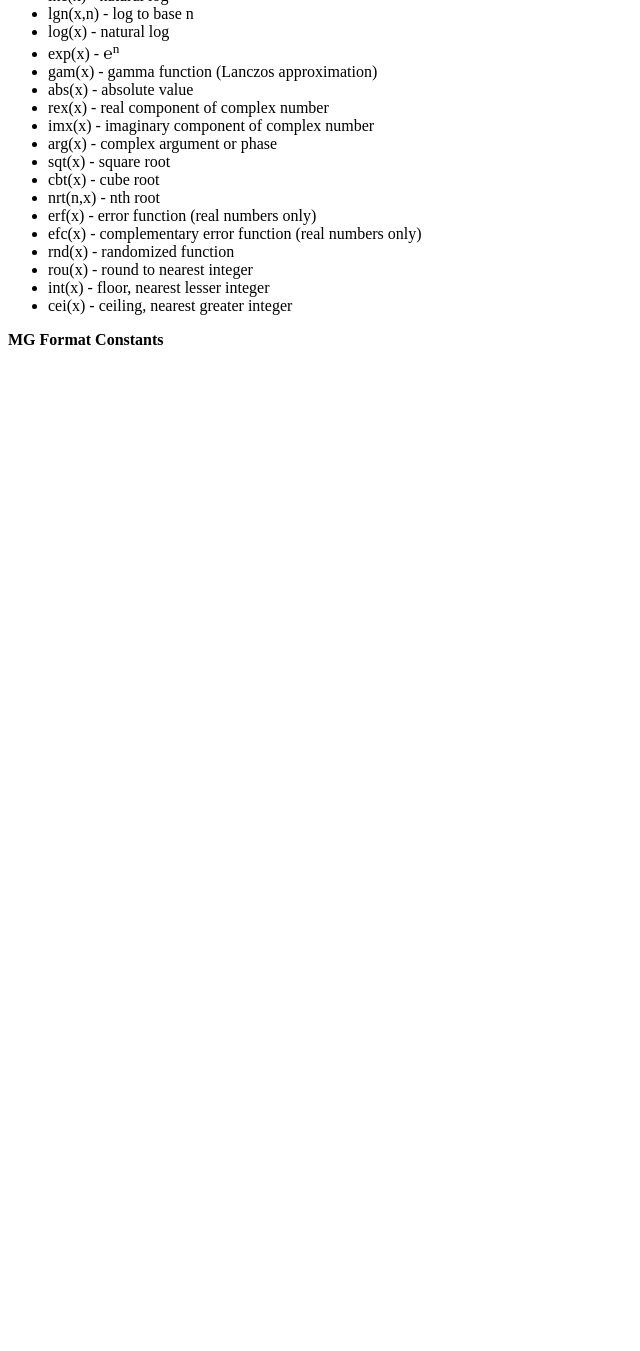
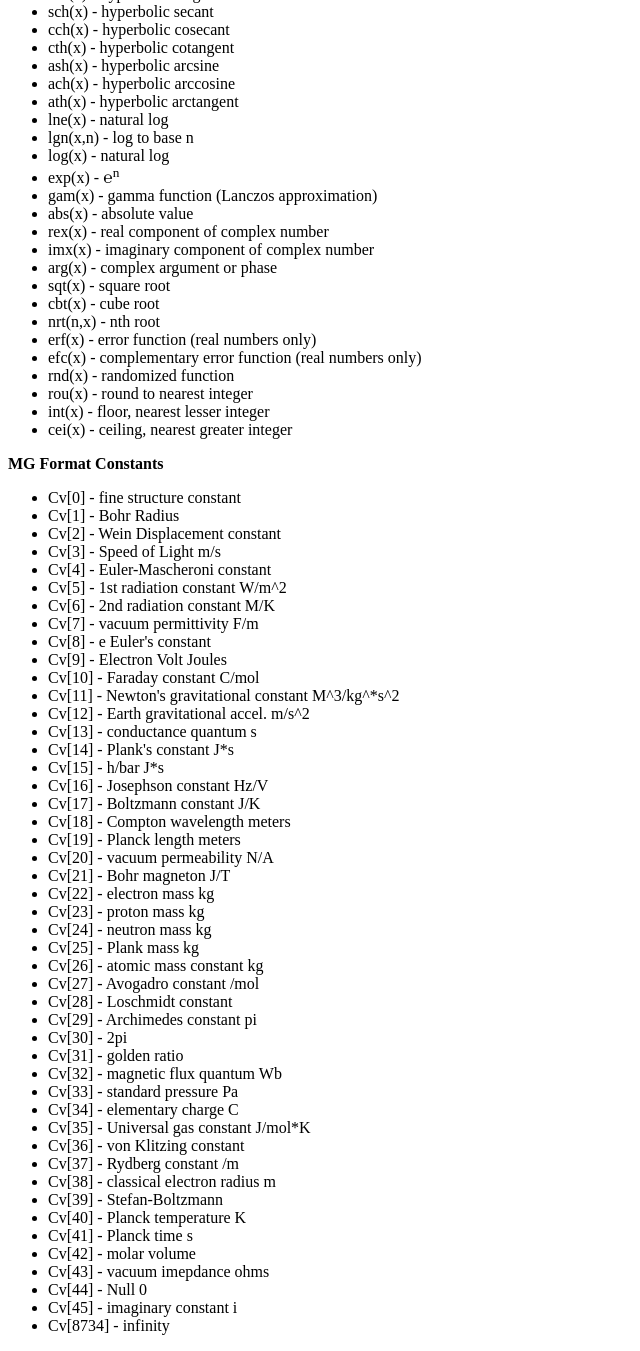
Before and after one commit to MathGene/MathGene, a website: page Mathgene_Reference.html in a window 1280 px wide. Shown: the part 1176-2527 px from the top of the page, without its empty margins (0-640 px from the left). Before the commit the page ends 1541 px from the top, so only its background shows below. Drawn offline with Linux system fonts and the light colour scheme.

Commit message:
Interim commit

```diff
--- a/Mathgene_Reference.html
+++ b/Mathgene_Reference.html
@@ -5,7 +5,7 @@
 
 <p><b>MathGene Reference</b></p>
 
-<p><b>Arithmetic Operators</b></p>
+<p><b>MG Format Arithmetic Operators</b></p>
 <ul>
   <li>+  add</li>
   <li>-  subtract/negative</li>
@@ -13,16 +13,17 @@
   <li>/  divide</li>
   <li>^  exponent</li>
   <li>!  factorial (Lanczos approximation)</li>
+  <li>~  angle operator (polar complex form)</li>
  </ul>
 
-<p><b>Relational Operators</b></p>
+<p><b>MG Format Relational Operators</b></p>
 <ul>
   <li>=  equal</li>
-  <li><  </li>
-  <li>>   </li>
-  <li>    </li>
-  <li>  </li>
-  <li>  </li>
+  <li>Cs[8800]  not equal </li>
+  <li>Cv[62] greater than</li>
+  <li>Cs[8805] greater than or equal</li>
+  <li>Cv[60] less than  </li>
+  <li>Cs[8804] less than or equal  </li>
  </ul>
 
 <p><b>Operator Precedence</b></p>
@@ -48,10 +49,14 @@ Angles can be represented in Radians (default), Degrees, or Gradians which are a
 Expressions can be entered using either rectangular or polar form and they can be mixed together.
 The result will be converted to form selected in the Settings menu. This allows easy conversions between rectangular and polar forms.
 </p>
+<ul>
+  <li>Rectangular form example: 2+3Cv[45] </li>
+  <li>Polar form example: 2~3 </li>
+</ul>
 
 <p><b>MG Format Math Functions</b></p>
 
-<p>Included functions:</p>
+<p>MG functions:</p>
 <ul>
   <li>sin(x) - sine</li>
   <li>cos(x) - cosine</li>
@@ -68,6 +73,9 @@ The result will be converted to form selected in the Settings menu. This allows
   <li>snh(x) - hyperbolic sine</li>
   <li>csh(x) - hyperbolic cosine</li>
   <li>tnh(x) - hyperbolic tangent</li>
+  <li>sch(x) - hyperbolic secant</li>
+  <li>cch(x) - hyperbolic cosecant</li>
+  <li>cth(x) - hyperbolic cotangent</li>
   <li>ash(x) - hyperbolic arcsine</li>
   <li>ach(x) - hyperbolic arccosine</li>
   <li>ath(x) - hyperbolic arctangent</li>
@@ -92,7 +100,55 @@ The result will be converted to form selected in the Settings menu. This allows
 </ul>
 
 <p><b>MG Format Constants</b></p>
-
+<ul>
+  <li> Cv[0] - fine structure constant</li>
+  <li> Cv[1] - Bohr Radius</li>
+  <li> Cv[2] - Wein Displacement constant</li>
+  <li> Cv[3] - Speed of Light m/s</li>
+  <li> Cv[4] - Euler-Mascheroni constant</li>
+  <li> Cv[5] - 1st radiation constant W/m^2</li>
+  <li> Cv[6] - 2nd radiation constant M/K</li>
+  <li> Cv[7] - vacuum permittivity F/m</li>
+  <li> Cv[8] - e Euler's constant</li>
+  <li> Cv[9] - Electron Volt Joules</li>
+  <li> Cv[10] - Faraday constant C/mol</li>
+  <li> Cv[11] - Newton's gravitational constant M^3/kg^*s^2</li>
+  <li> Cv[12] - Earth gravitational accel. m/s^2</li>
+  <li> Cv[13] - conductance quantum s</li>
+  <li> Cv[14] - Plank's constant J*s</li>
+  <li> Cv[15] - h/bar J*s</li>
+  <li> Cv[16] - Josephson constant Hz/V</li>
+  <li> Cv[17] - Boltzmann constant J/K</li>
+  <li> Cv[18] - Compton wavelength meters</li>
+  <li> Cv[19] - Planck length meters</li>
+  <li> Cv[20] - vacuum permeability N/A</li>
+  <li> Cv[21] - Bohr magneton J/T</li>
+  <li> Cv[22] - electron mass kg</li>
+  <li> Cv[23] - proton mass kg</li>
+  <li> Cv[24] - neutron mass kg</li>
+  <li> Cv[25] - Plank mass kg</li>
+  <li> Cv[26] - atomic mass constant kg</li>
+  <li> Cv[27] - Avogadro constant /mol</li>
+  <li> Cv[28] - Loschmidt constant</li>
+  <li> Cv[29] - Archimedes constant pi</li>
+  <li> Cv[30] - 2pi</li>
+  <li> Cv[31] - golden ratio</li>
+  <li> Cv[32] - magnetic flux quantum Wb</li>
+  <li> Cv[33] - standard pressure Pa</li>
+  <li> Cv[34] - elementary charge C</li>
+  <li> Cv[35] - Universal gas constant J/mol*K</li>
+  <li> Cv[36] - von Klitzing constant</li>
+  <li> Cv[37] - Rydberg constant /m</li>
+  <li> Cv[38] - classical electron radius m</li>
+  <li> Cv[39] - Stefan-Boltzmann </li>
+  <li> Cv[40] - Planck temperature K</li>
+  <li> Cv[41] - Planck time s</li>
+  <li> Cv[42] - molar volume </li>
+  <li> Cv[43] - vacuum imepdance ohms</li>
+  <li> Cv[44] - Null 0</li>
+  <li> Cv[45] - imaginary constant i</li>
+  <li> Cv[8734] - infinity</li>
+</ul>
 
 </body>
 </html>
```
Also changed, not shown: mg_calculate.js.
